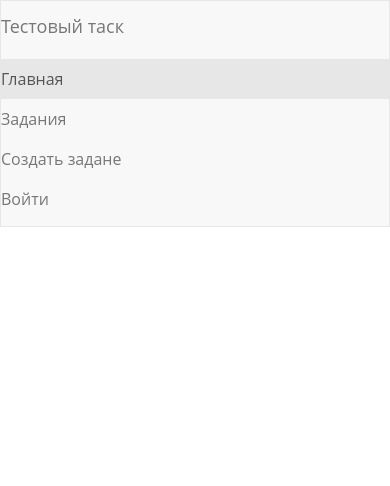
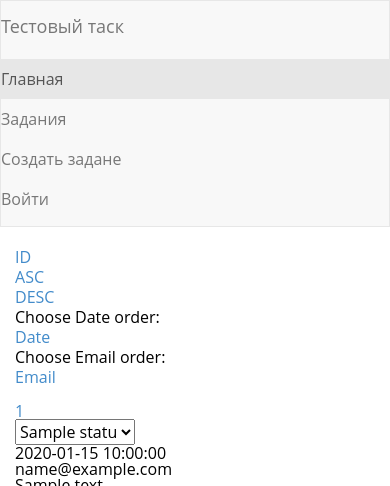
Before and after one commit to tbunitrade/mvc_php_api_osonich.app, a PHP site: page /post in a window 390 px wide. Shown: the top 486 px of the page. Before the commit the page ends 227 px from the top, so only its background shows below. Run offline with PHP 8.4, Linux system fonts and the light colour scheme; tables that the repository leaves empty or names only in its code hold one stand-in row (values such as "Sample post"); some libraries are stand-ins or nearby versions.

Commit message:
try to load server1

```diff
--- a/config/routes.php
+++ b/config/routes.php
@@ -16,7 +16,7 @@ return array(
     'edit/posts' => 'admin',
 
     'task' => 'site/index',
-    '' => 'post/list'
+    '^/*$' => 'site/index'
 
 
 );
--- a/controllers/PostController.php
+++ b/controllers/PostController.php
@@ -13,8 +13,8 @@ class PostController
     {
         $postList = array();
         $posts = Post::getPostList();
-        //$statuses = Post::getStatuses();
-        //$postList = $posts['posts'];
+        $statuses = Post::getStatuses();
+        $postList = $posts['posts'];
         require_once(ROOT.'/views/post/index.php');
         return true;
     }
@@ -53,4 +53,5 @@ class PostController
         return true;
     }
 
+
 }
--- a/models/Post.php
+++ b/models/Post.php
@@ -30,6 +30,7 @@ class Post
 
             $result = $db->query('SELECT * from post WHERE id=' . $id);
 
+            //$result->setFetchMode(PDO::FETCH_NUM);
             $result->setFetchMode(PDO::FETCH_ASSOC);
 
             $postItem = $result->fetch();
@@ -37,7 +38,17 @@ class Post
             return $postItem;
         }
     }
-
+        //CREATE TABLE IF NOT EXISTS `post` (
+        //`id` int(11) NOT NULL AUTO_INCREMENT,
+        //`date` timestamp NOT NULL DEFAULT CURRENT_TIMESTAMP,
+        //`email` varchar(255) NOT NULL,
+        //`content` text NOT NULL,
+        //`author_name` varchar(255) NOT NULL,
+        //`preview` varchar(255) NOT NULL,
+        //`type` varchar(50) DEFAULT NULL,
+        //PRIMARY KEY (`id`)
+        //) ENGINE=InnoDB  DEFAULT CHARSET=utf8 AUTO_INCREMENT=26 ;
+            //return list (array) of items
     private static function getPageCount()
     {
         $db = Db::getConnection();
@@ -55,19 +66,19 @@ class Post
         $direction = isset($_GET['direction']) ? strval($_GET['direction']) : 'DESC';
 
         $db = Db::getConnection();
-       // $cntPages = Post::getPageCount();
-        //$page = ($page < 1) ? 1 : $page;
-        //$page = ($page > $cntPages) ? $cntPages : $page;
-        //$sql = "
-     //       SELECT id, date, email, content, author_name, preview, status_id
-    //        FROM post
-     //       ORDER BY " . $sort . " " . $direction . "
-     //       LIMIT " . (($page - 1) * Post::$itemsPerPage) . ", " . Post::$itemsPerPage . "
-     //   ";
+        $cntPages = Post::getPageCount();
+        $page = ($page < 1) ? 1 : $page;
+        $page = ($page > $cntPages) ? $cntPages : $page;
+        $sql = "
+            SELECT id, date, email, content, author_name, preview, status_id
+            FROM post
+            ORDER BY " . $sort . " " . $direction . "
+            LIMIT " . (($page - 1) * Post::$itemsPerPage) . ", " . Post::$itemsPerPage . "
+        ";
         $postList = array();
 
-   $result = $db->query('SELECT id, date, email, content, author_name, preview, status_id FROM post ORDER BY date DESC LIMIT 40');
-        //$result = $db->query($sql);
+//        $result = $db->query('SELECT id, date, email, content, author_name, preview FROM post ORDER BY date DESC LIMIT 40');
+        $result = $db->query($sql);
         $i = 0;
 
         while ($row = $result->fetch()) {
@@ -81,13 +92,13 @@ class Post
             $i++;
         }
 
-//        return [
-//            'page' => $page,
-//            'sort' => $sort,
-//            'direction' => $direction,
-//            'pages' => $cntPages,
-//            'posts' => $postList,
-//            ];
+        return [
+            'page' => $page,
+            'sort' => $sort,
+            'direction' => $direction,
+            'pages' => $cntPages,
+            'posts' => $postList,
+            ];
     }
 
     public static function createPost($email, $content, $myname, $preview)
@@ -129,6 +140,9 @@ class Post
             WHERE
             id = " . $id . "
             ";
+
+
+
         $result= $db->exec($sql);
 
         return true;
--- a/views/layouts/header.php
+++ b/views/layouts/header.php
@@ -2,8 +2,7 @@
 <html lang="ru">
 <head>
     <meta charset="UTF-8">
-    <meta name="viewport"
-          content="width=device-width, user-scalable=no, initial-scale=1.0">
+    <meta name="viewport" content="width=device-width, user-scalable=no, initial-scale=1.0">
     <meta http-equiv="X-UA-Compatible" content="ie=edge">
     <!-- <script src="https://code.jquery.com/jquery-3.2.1.min.js"></script> -->
     <script src="https://ajax.googleapis.com/ajax/libs/jquery/1.12.4/jquery.min.js"></script>
--- a/views/layouts/header_admin.php
+++ b/views/layouts/header_admin.php
@@ -2,8 +2,7 @@
 <html lang="ru">
 <head>
     <meta charset="UTF-8">
-    <meta name="viewport"
-          content="width=device-width, user-scalable=no, initial-scale=1.0">
+    <meta name="viewport" content="width=device-width, user-scalable=no, initial-scale=1.0">
     <meta http-equiv="X-UA-Compatible" content="ie=edge">
     <!-- <script src="https://code.jquery.com/jquery-3.2.1.min.js"></script> -->
     <script src="https://ajax.googleapis.com/ajax/libs/jquery/1.12.4/jquery.min.js"></script>
--- a/views/layouts/header_edit_admin.php
+++ b/views/layouts/header_edit_admin.php
@@ -8,8 +8,8 @@
     <!-- <script src="https://code.jquery.com/jquery-3.2.1.min.js"></script> -->
     <script src="https://ajax.googleapis.com/ajax/libs/jquery/1.12.4/jquery.min.js"></script>
 
-    <link href="./template/css/vendor.css" type="text/css" rel="stylesheet">
-    <link href="./template/css/style.css" type="text/css" rel="stylesheet">
+    <link href="/template/css/vendor.css" type="text/css" rel="stylesheet">
+    <link href="/template/css/style.css" type="text/css" rel="stylesheet">
 
     <title>Document</title>
 </head>
--- a/views/post/index.php
+++ b/views/post/index.php
@@ -3,28 +3,28 @@
 <div class="container">
     <div class="row">
         <div class="col-md-12">
-<!--            <div class="row">-->
-<!--                <div class="col-md-3">-->
-<!--                    <p>-->
-<!--                        <a href="/post?page=--><?//= $posts['page'] ?><!--&sort=id&direction=--><?//= $posts['direction'] ?><!--">ID</a><br>-->
-<!--                        <a href="/post?page=--><?//= $posts['page'] ?><!--&sort=--><?//= $posts['sort'] ?><!--&direction=ASC">ASC</a><br>-->
-<!--                        <a href="/post?page=--><?//= $posts['page'] ?><!--&sort=--><?//= $posts['sort'] ?><!--&direction=DESC">DESC</a><br>-->
-<!--                    </p>-->
-<!--                </div>-->
-<!---->
-<!--                <div class="col-md-2">-->
-<!--                    <p>Choose Date order:<br>-->
-<!--                        <a href="/post?page=--><?//= $posts['page'] ?><!--&sort=date&direction=--><?//= $posts['direction'] ?><!--">Date</a><br>-->
-<!--                    </p>-->
-<!--                </div>-->
-<!---->
-<!--                <div class="col-md-2">-->
-<!--                    <p>Choose Email order:<br>-->
-<!--                        <a href="/post?page=--><?//= $posts['page'] ?><!--&sort=email&direction=--><?//= $posts['direction'] ?><!--">Email</a><br>-->
-<!--                    </p>-->
-<!--                </div>-->
-<!--            </div>-->
-<!--            <br>-->
+            <div class="row">
+                <div class="col-md-3">
+                    <p>
+                        <a href="/post?page=<?= $posts['page'] ?>&sort=id&direction=<?= $posts['direction'] ?>">ID</a><br>
+                        <a href="/post?page=<?= $posts['page'] ?>&sort=<?= $posts['sort'] ?>&direction=ASC">ASC</a><br>
+                        <a href="/post?page=<?= $posts['page'] ?>&sort=<?= $posts['sort'] ?>&direction=DESC">DESC</a><br>
+                    </p>
+                </div>
+
+                <div class="col-md-2">
+                    <p>Choose Date order:<br>
+                        <a href="/post?page=<?= $posts['page'] ?>&sort=date&direction=<?= $posts['direction'] ?>">Date</a><br>
+                    </p>
+                </div>
+
+                <div class="col-md-2">
+                    <p>Choose Email order:<br>
+                        <a href="/post?page=<?= $posts['page'] ?>&sort=email&direction=<?= $posts['direction'] ?>">Email</a><br>
+                    </p>
+                </div>
+            </div>
+            <br>
 
             <?php
             foreach ($postList as $postItem):?>
@@ -34,11 +34,11 @@
                         </li>
                         <li class="col-md-2">
 
-<!--                            <select name="status" value="--><?//= $postItem['status_id'] ?><!--">-->
-<!--                                --><?php //foreach ($statuses as $status) : ?>
-<!--                                    <option disabled="disabled" value="--><?//= $status['id'] ?><!--" --><?php //if($status['id'] == $postItem['status_id']) echo 'selected="selected" ' ?><!-->--><?//= $status['name'] ?><!--</option>-->
-<!--                                --><?php //endforeach; ?>
-<!--                            </select>-->
+                            <select name="status" value="<?= $postItem['status_id'] ?>">
+                                <?php foreach ($statuses as $status) : ?>
+                                    <option disabled="disabled" value="<?= $status['id'] ?>" <?php if($status['id'] == $postItem['status_id']) echo 'selected="selected" ' ?>><?= $status['name'] ?></option>
+                                <?php endforeach; ?>
+                            </select>
 
                         </li>
 
@@ -64,14 +64,14 @@
 
                 </div>
             <?php endforeach; ?>
-<!--            <ul class="pagination">-->
-<!--                --><?php //for($i = 1; $i <= $posts['pages']; $i++) : ?>
-<!--                    <li><a href="/post?page=--><?//= $i ?><!--&sort=--><?//= $posts['sort'] ?><!--&direction=--><?//= $posts['direction'] ?><!--">--><?//= $i ?><!--</a></li>-->
-<!--                --><?php //endfor ?>
-<!--            </ul>-->
-<!---->
-<!--            <p>Total pages: --><?//= $posts['pages'] ?><!--</p>-->
-<!--            <p>Current pages: --><?//= $posts['page'] ?><!--</p>-->
+            <ul class="pagination">
+                <?php for($i = 1; $i <= $posts['pages']; $i++) : ?>
+                    <li><a href="/post?page=<?= $i ?>&sort=<?= $posts['sort'] ?>&direction=<?= $posts['direction'] ?>"><?= $i ?></a></li>
+                <?php endfor ?>
+            </ul>
+
+            <p>Total pages: <?= $posts['pages'] ?></p>
+            <p>Current pages: <?= $posts['page'] ?></p>
 
         </div>
     </div>
--- a/views/post/post.php
+++ b/views/post/post.php
@@ -1,4 +1,4 @@
-<?php include ROOT . '/views/layouts/header.php'; ?>
+<?php include ROOT . '/views/layouts/header_edit_admin.php'; ?>
 <div class="container">
 
     <div class="row myClass">
```
